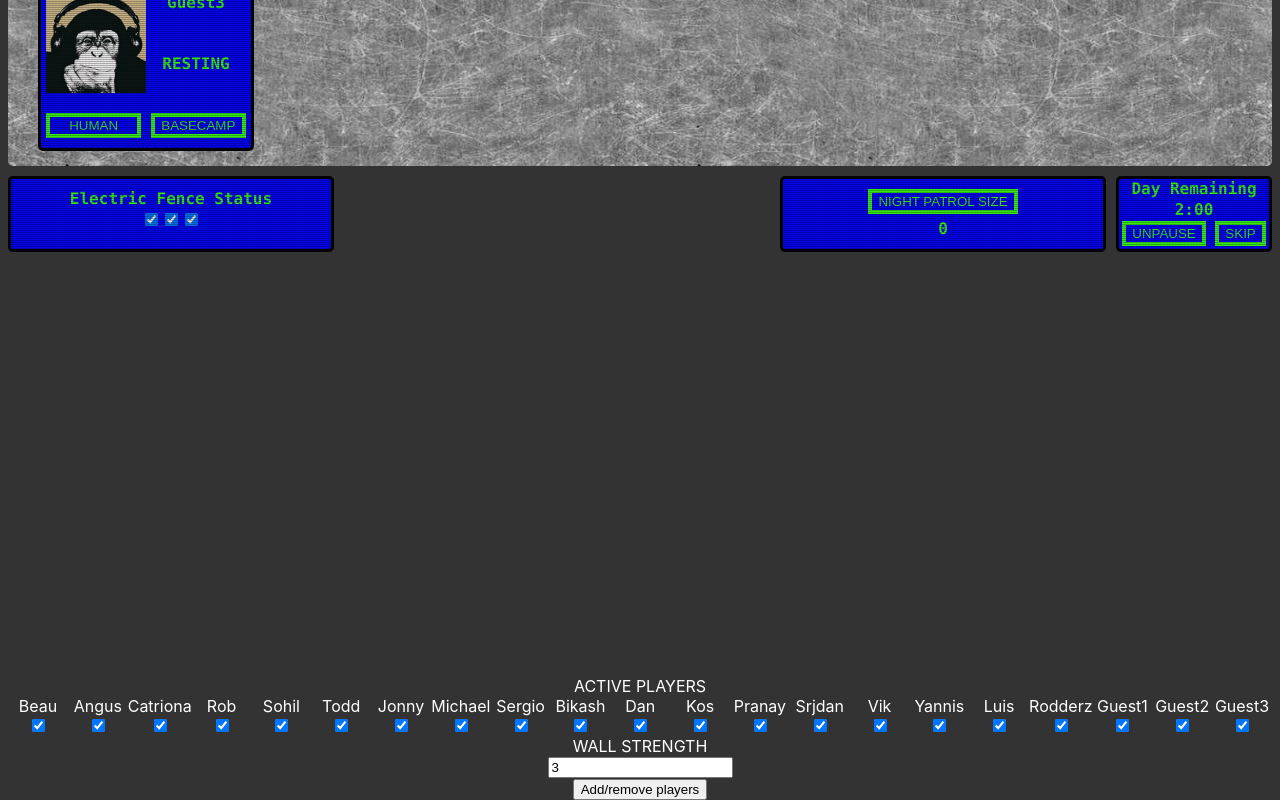
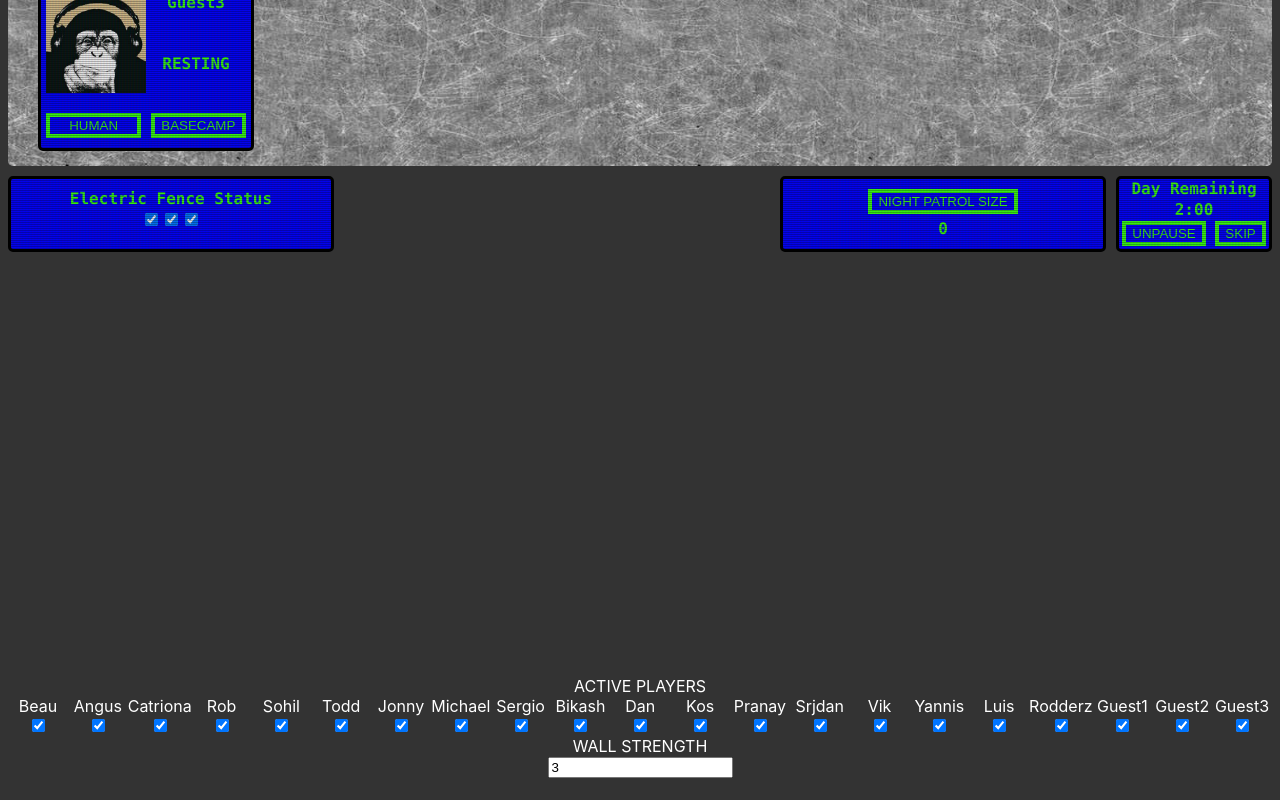
Before and after one commit to NickDrew/contain-the-thing, a Svelte app: page / in a window 1280 px wide. Shown: the part 957-1757 px from the top of the page. After the commit the page ends 1735 px from the top, so only its background shows below. Built offline with nearby package versions, Linux system fonts and the light colour scheme.

Commit message:
disable management button

```diff
--- a/src/components/AdminCommands.svelte
+++ b/src/components/AdminCommands.svelte
@@ -63,7 +63,8 @@
             bind:value={barrierStrength}
             on:blur={() => setBarrierStrength(barrierStrength)} />
     </div>
-    <button on:click={() => push('/guardmanagement')}>
+    <!-- re-add this once guard admin is setup -->
+    <!-- <button on:click={() => push('/guardmanagement')}>
         Add/remove players
-    </button>
+    </button> -->
 </div>
```
